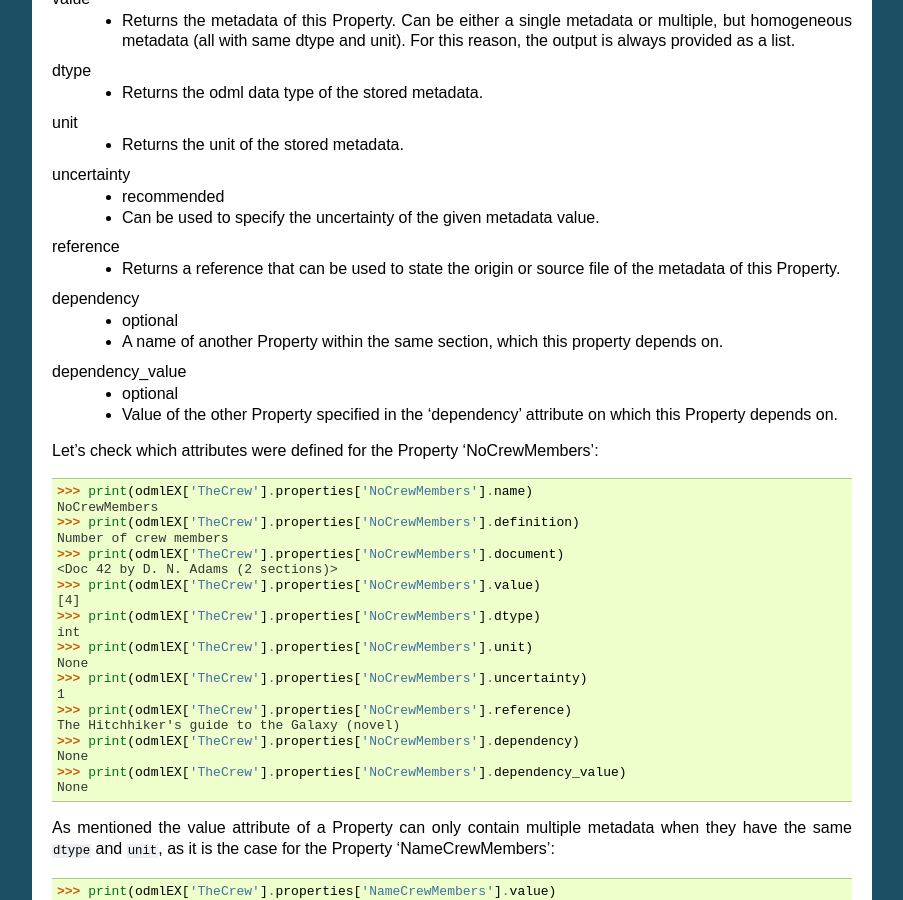
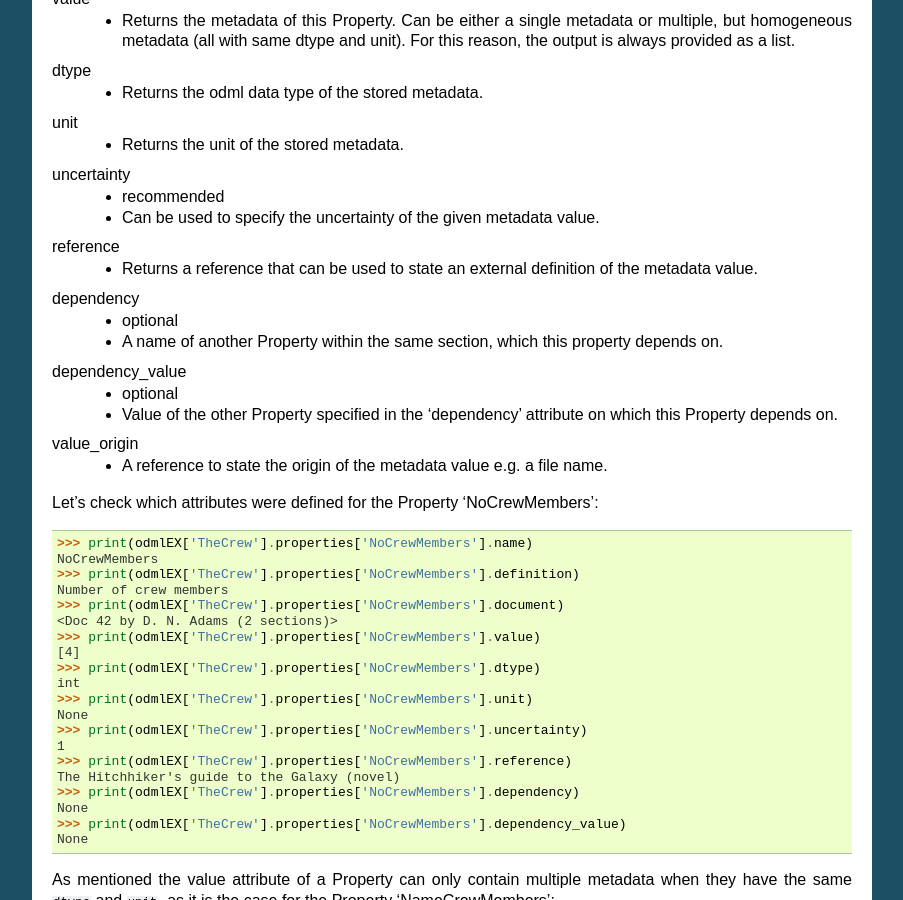
Before and after one commit to G-Node/python-odml, a Sphinx documentation site: the page built from doc/tutorial.rst, in a window 1280 px wide and 900 px high, scrolled down 7620 px. Shown: the whole window, without its empty margins (198-1101 px from the left). Built offline with Sphinx 7.4.7, drawn with Linux system fonts in a browser that asks for light colours.

Commit message:
[doc/tutorial] Add property value origin desc

```diff
--- a/doc/tutorial.rst
+++ b/doc/tutorial.rst
@@ -494,8 +494,8 @@ uncertainty
     - Can be used to specify the uncertainty of the given metadata value.
 
 reference
-    - Returns a reference that can be used to state the origin or source file
-      of the metadata of this Property.
+    - Returns a reference that can be used to state an external definition
+      of the metadata value.
 
 dependency
     - optional
@@ -506,6 +506,9 @@ dependency_value
     - optional
     - Value of the other Property specified in the 'dependency' attribute on
       which this Property depends on.
+
+value_origin
+    - A reference to state the origin of the metadata value e.g. a file name.
 
 Let's check which attributes were defined for the Property 'NoCrewMembers'::
 
```
